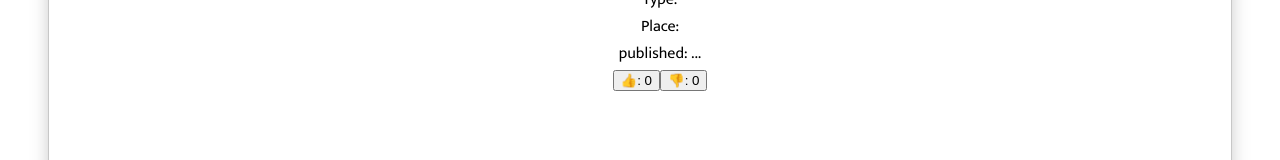
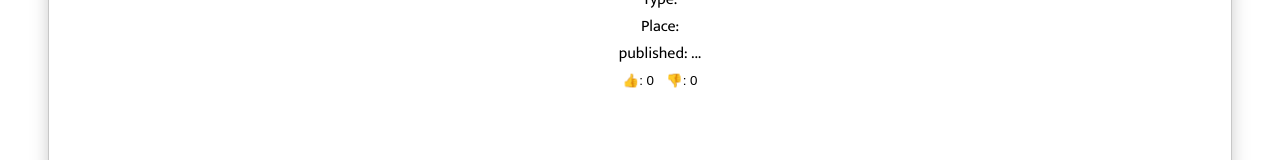
Before and after one commit to All-inclusive/allinclusive, a React app: page / in a window 1280 px wide. Shown: the part 2343-2503 px from the top of the page. Built offline with nearby package versions, Linux system fonts and the light colour scheme; the HTML template or start-up script is replaced by a standard one.

Commit message:
changed the like/dislike style

```diff
--- a/client/src/style.css
+++ b/client/src/style.css
@@ -27,3 +27,11 @@
     padding: 30px 50px 0px 50px;
     box-shadow: 0 0 1em #80808066;
 }
+.like{
+    border: none;
+    background-color: transparent
+}
+.dislike{
+    border: none;
+    background-color: transparent
+}
```
